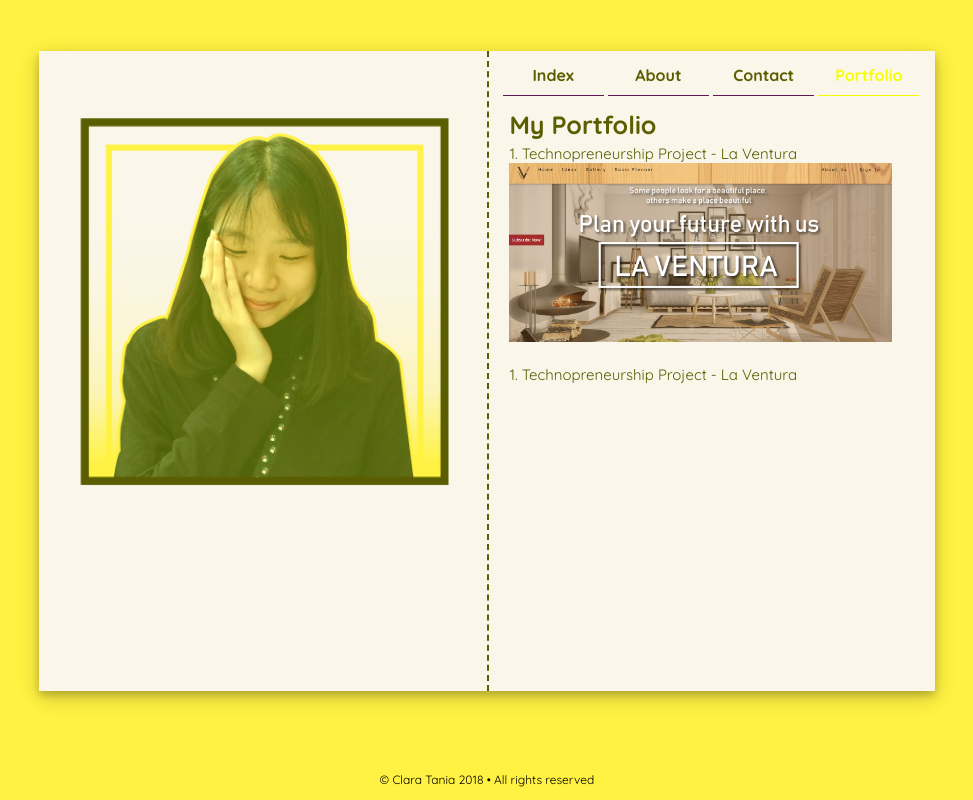
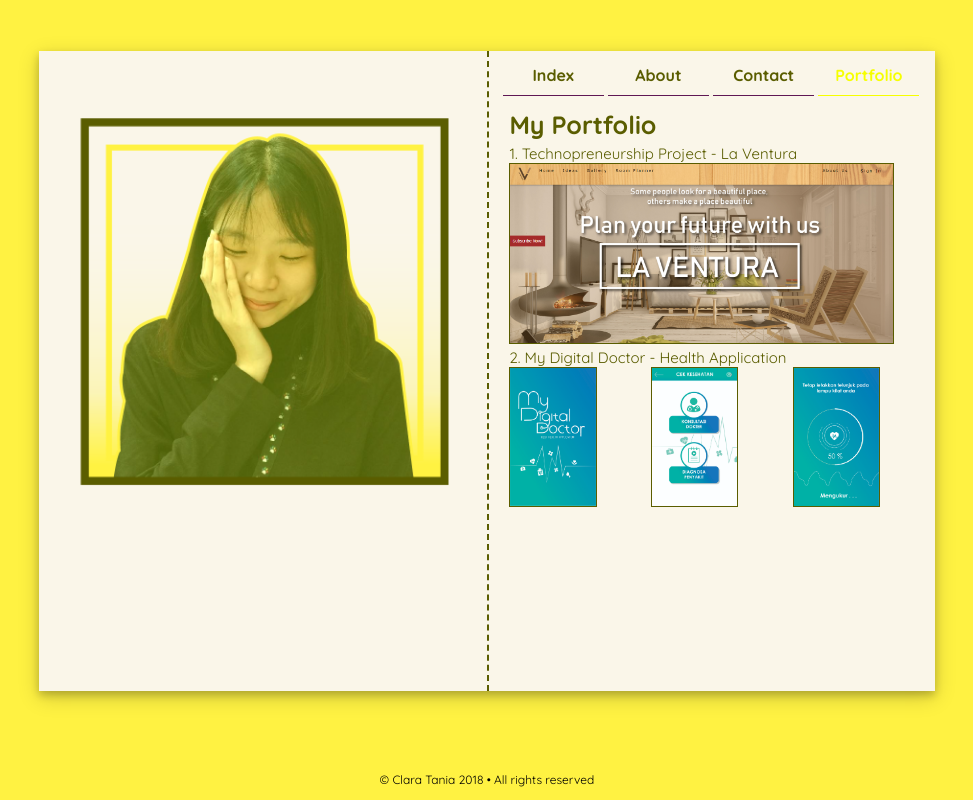
Before and after one commit to claratania/00000012910_ClaraTania, a plain HTML site: page portfolio.html in a window 1280 px wide. Shown: the whole page, without its empty margins (153-1126 px from the left). Drawn offline with Linux system fonts and the light colour scheme; a web font is replaced by a local one.

Commit message:
portfolio complete

```diff
--- a/portfolio.html
+++ b/portfolio.html
@@ -24,10 +24,15 @@
 			<div id="portfolio">
 				<div class="tulisan">1. Technopreneurship Project - La Ventura
 				<br>
-				<img src="images/Laventura.png" id="laventura" width="90%"></img>
+				<img src="images/Laventura.png" width="90%" border="1px solid"></img>
 				<br>
+				2. My Digital Doctor - Health Application
 				<br>
-				1. Technopreneurship Project - La Ventura
+				<div class="mdd">
+					<img src="images/mdd1.jpg" width="60%" border="1px solid"/>
+					<img src="images/mdd2.jpg" width="60%" border="1px solid"/>
+					<img src="images/mdd3.jpg" width="60%" border="1px solid"/>
+				</div>
 			</div>
 			</div>
 	</div>
--- a/style.css
+++ b/style.css
@@ -213,5 +213,12 @@ a {
 }
 
 .portfolio{
-	overflow: scroll;
+	position: fixed;
+	height:100%;
+	overflow: hidden;
 }
+
+.mdd{
+	display:grid;
+	grid-template-columns: auto auto auto;
+}
```
Also changed, not shown: images/mdd1.jpg (added), images/mdd2.jpg (added), images/mdd3.jpg (added).
